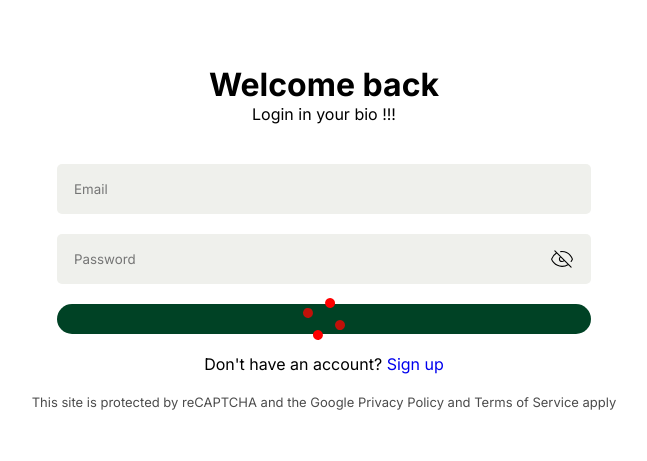
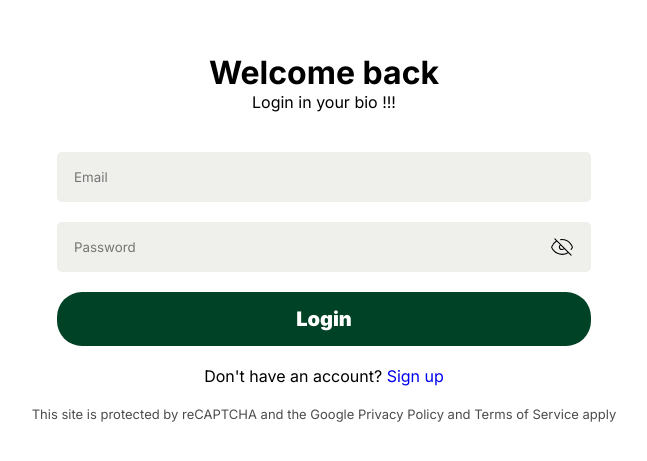
Before and after one commit to patto220048/IG22-qr-link, a React (Vite) app in the folder fontend/: page /register/login in a window 1280 px wide. Shown: the part 163-624 px from the top of the page, without its empty margins (316-963 px from the left). Built offline with nearby package versions, Linux system fonts and the light colour scheme.

Commit message:
add loading login page

```diff
--- a/fontend/src/base/_reset.scss
+++ b/fontend/src/base/_reset.scss
@@ -2,6 +2,7 @@
     margin: 0;
     padding: 0;
     font-family: 'Inter', sans-serif;
+    caret-color: transparent;
 }
 ul,li{
     list-style-type: none;
@@ -14,6 +15,8 @@ button,select{
 input,textarea{
     border: none;
     outline: none;
+    caret-color: black;
+
 }
 a{
     text-decoration: none;
--- a/fontend/src/components/dialog/loading/Loading.jsx
+++ b/fontend/src/components/dialog/loading/Loading.jsx
@@ -1,23 +1,30 @@
-import './Loading.scss'
-import { useState, CSSProperties } from "react";
-import HashLoader from "react-spinners/HashLoader";
-const override= {
-    display: "block",
-    margin: "0 auto",
-    borderColor: "red",
+import './Loading.scss';
+import { useState, CSSProperties } from 'react';
+import HashLoader from 'react-spinners/HashLoader';
+import * as Dialog from '@radix-ui/react-dialog';
+
+const override = {
+    display: 'block',
+    margin: '0 auto',
+    borderColor: '1px solid black',
 };
-function Loading( {isLoading}) {
+function Loading({ isLoading }) {
     return (
-        <div className='loading'>
+        <section className="overlay">
+            <div className="loading">
                 <HashLoader
-        color={"red"}
+                    speedMultiplier= {1.5}
+                    color={'#ffffff'}
                     loading={isLoading}
+                    // cssOverride={override}
                     cssOverride={override}
-        size={50}
+                    size={70}
                     aria-label="Loading Spinner"
                     data-testid="loader"
+
                 />
             </div>
+        </section>
     );
 }
 
--- a/fontend/src/components/dialog/loading/Loading.scss
+++ b/fontend/src/components/dialog/loading/Loading.scss
@@ -1,8 +1,16 @@
-.loading{
-    position: absolute;
-    left:50%;
-    top:50%;
-    transform:translate(-50%,-50%);
+@import '../../../base/color';
+
+.overlay{
+    background-color: rgba($color: $black, $alpha: 0.3);
+    position: fixed;
+    inset: 0;
     z-index: 9999;
+    .loading{
+        position: absolute;
+        left:50%;
+        top:50%;
+        transform:translate(-50%,-50%);
+
+    }
 
 }
--- a/fontend/src/pages/register/login/Login.jsx
+++ b/fontend/src/pages/register/login/Login.jsx
@@ -14,8 +14,8 @@ function Login() {
     const [err, setErr] = useState('');
     const [focused, setFocused] = useState(false);
     const navigate = useNavigate();
-    // const isLoading = useSelector((state)=>state.user.loading)
-    const isLoading = true
+    const isLoading = useSelector((state)=>state.user.loading)
+    // const isLoading = true;
     const [values, setValues] = useState({
         email: '',
         password: '',
@@ -80,7 +80,7 @@ function Login() {
     };
     return (
         <div className="login">
-
+            {isLoading && <Loading isLoading={isLoading} />}
             <div className="login-container">
                 <div className="login-title">
                     <h1>Welcome back</h1>
@@ -120,8 +120,7 @@ function Login() {
                     </div>
 
                     <button className="login-btn" type="sumit" onClick={handleSubmit}>
-                    {isLoading ? <Loading isLoading={isLoading}/> :<>Login</>}
-
+                        Login
                     </button>
                 </form>
                 <p className="login-direct">
--- a/fontend/src/pages/register/login/Login.scss
+++ b/fontend/src/pages/register/login/Login.scss
@@ -63,7 +63,7 @@
                 }
             }
             .login-btn {
-                position: relative;
+                // position: relative;
                 width: 100%;
                 padding: 15px;
                 font-size: 20px;
```
Lines whose indentation alone changed are shown as unchanged.
